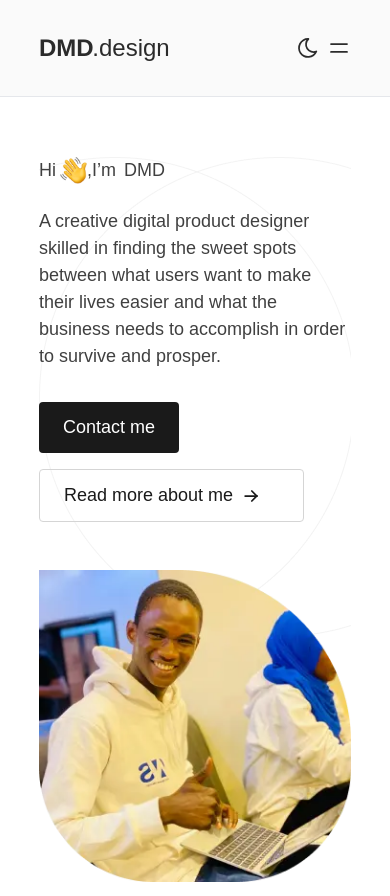
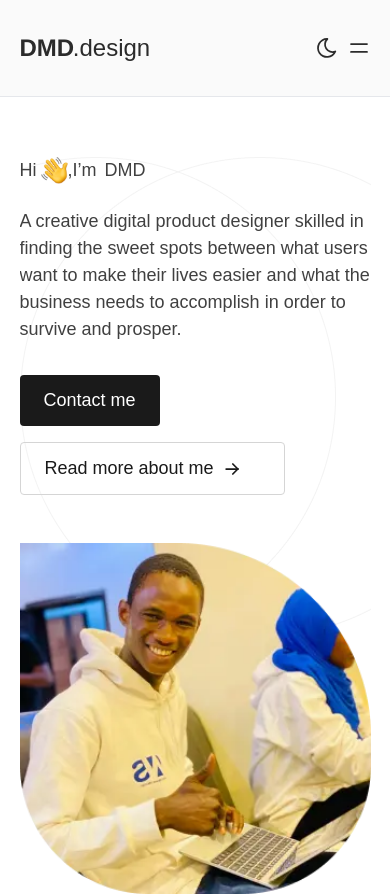
Before and after one commit to tobisamcode/dmd-web, a Next.js app: page / in a window 390 px wide. Shown: the top 896 px of the page. Built offline with nearby package versions, Linux system fonts and the light colour scheme; a web font is replaced by a local one.

Commit message:
landing page ready

```diff
--- a/src/globals.css
+++ b/src/globals.css
@@ -32,7 +32,7 @@
 
 @media screen and (max-width: 768px) {
     .container {
-        max-width: 80%;
+        max-width: 90%;
     }
 }
 
```
